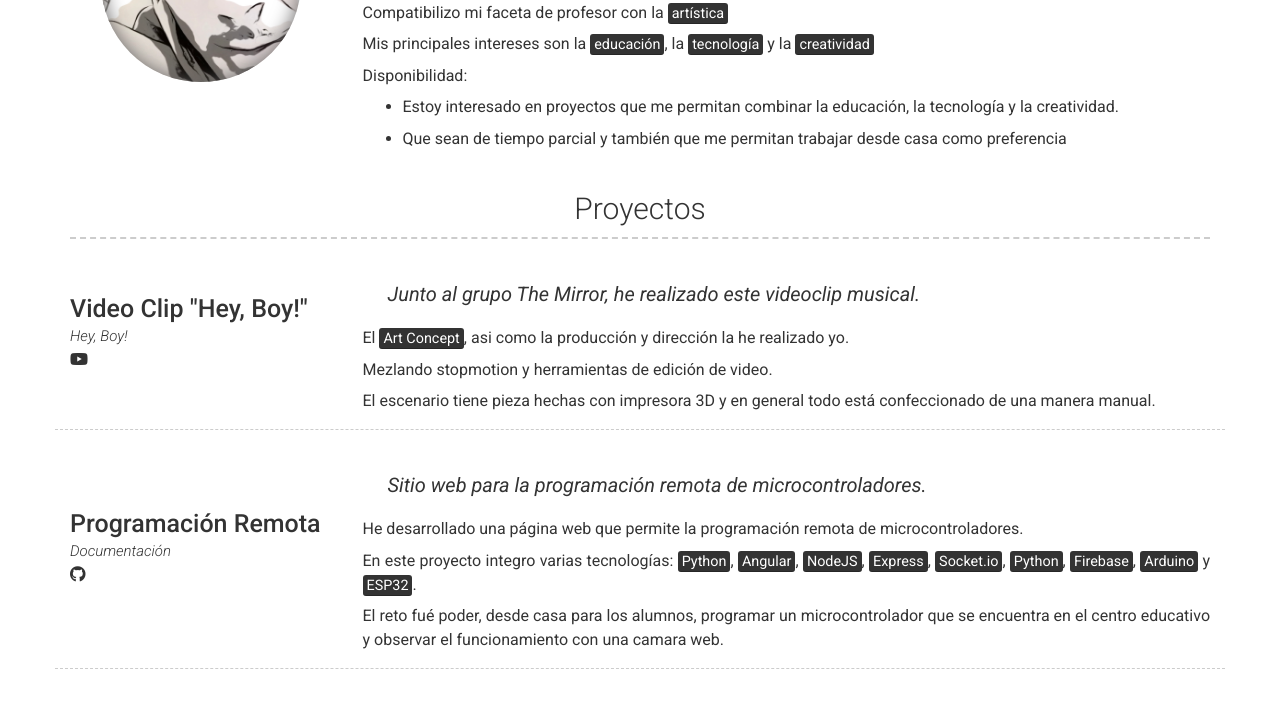
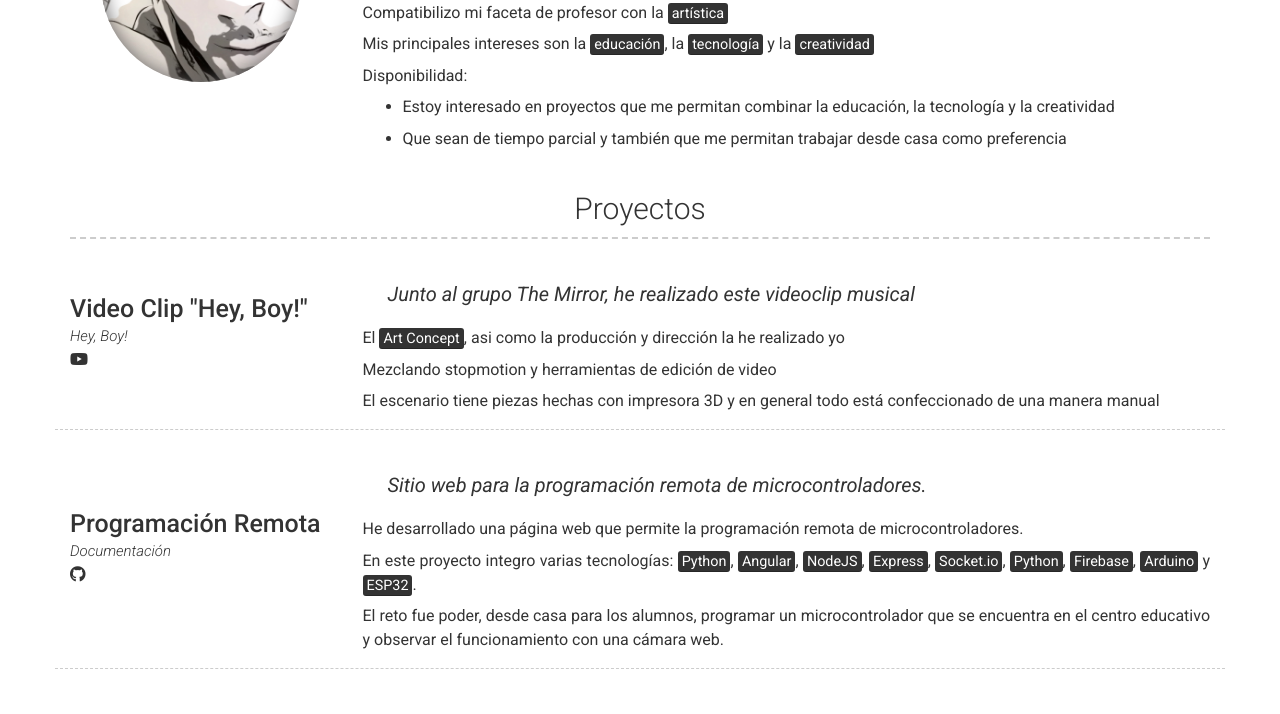
Before and after one commit to damiannogueiras/CV, a Jekyll site: the page built from index.md, in a window 1280 px wide. Shown: the part 384-1098 px from the top of the page. Built offline with Jekyll 4.4.1, drawn with Linux system fonts in a browser that asks for light colours; nearby versions of some CDN libraries.

Commit message:
fix gramatical errors

```diff
--- a/_config.yml
+++ b/_config.yml
@@ -63,7 +63,7 @@ about_content: | # this will include new lines to allow paragraphs
 
   Disponibilidad:
 
-  - Estoy interesado en proyectos que me permitan combinar la educación, la tecnología y la creatividad.
+  - Estoy interesado en proyectos que me permitan combinar la educación, la tecnología y la creatividad
 
   - Que sean de tiempo parcial y también que me permitan trabajar desde casa como preferencia
 
@@ -83,13 +83,13 @@ content:
             icon: fab fa-youtube
             url: https://www.youtube.com/watch?v=PjzZVG5awo8&ab_channel=THEMIR%D0%AFOR
         quote: >
-          Junto al grupo The Mirror, he realizado este videoclip musical.
+          Junto al grupo The Mirror, he realizado este videoclip musical
         description: | # this will include new lines to allow paragraphs
-          El <mark>Art Concept</mark>, asi como la producción y dirección la he realizado yo.
+          El <mark>Art Concept</mark>, asi como la producción y dirección la he realizado yo
 
-          Mezlando stopmotion y herramientas de edición de video.
+          Mezclando stopmotion y herramientas de edición de video
 
-          El escenario tiene pieza hechas con impresora 3D y en general todo está confeccionado de una manera manual.
+          El escenario tiene piezas hechas con impresora 3D y en general todo está confeccionado de una manera manual
 
       - layout: left
         border: weak  # Value of `weak` will display a weak border below this item. # Any
@@ -108,7 +108,7 @@ content:
 
           En este proyecto integro varias tecnologías: <mark>Python</mark>, <mark>Angular</mark>, <mark>NodeJS</mark>, <mark>Express</mark>, <mark>Socket.io</mark>, <mark>Python</mark>, <mark>Firebase</mark>, <mark>Arduino</mark> y <mark>ESP32</mark>.
 
-          El reto fué poder, desde casa para los alumnos, programar un microcontrolador que se encuentra en el centro educativo y observar el funcionamiento con una camara web.
+          El reto fue poder, desde casa para los alumnos, programar un microcontrolador que se encuentra en el centro educativo y observar el funcionamiento con una cámara web.
       - layout: left
         border: weak  # Value of `weak` will display a weak border below this item. # Any
         # other value (or no value) means no border will be displayed
```
